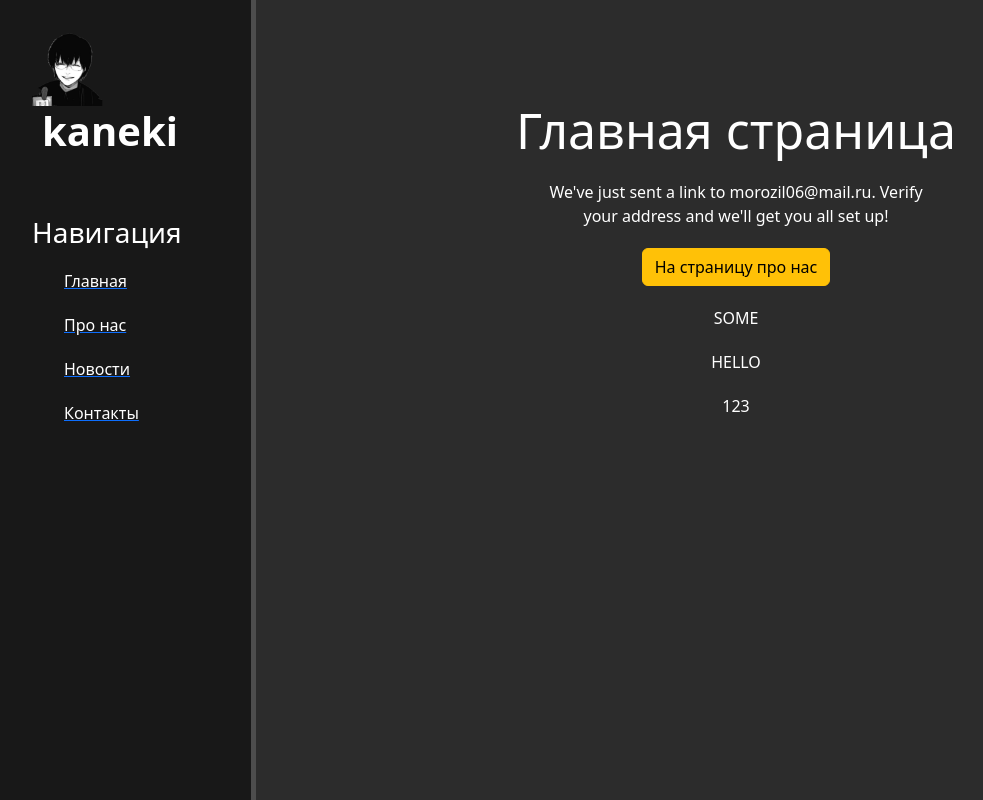
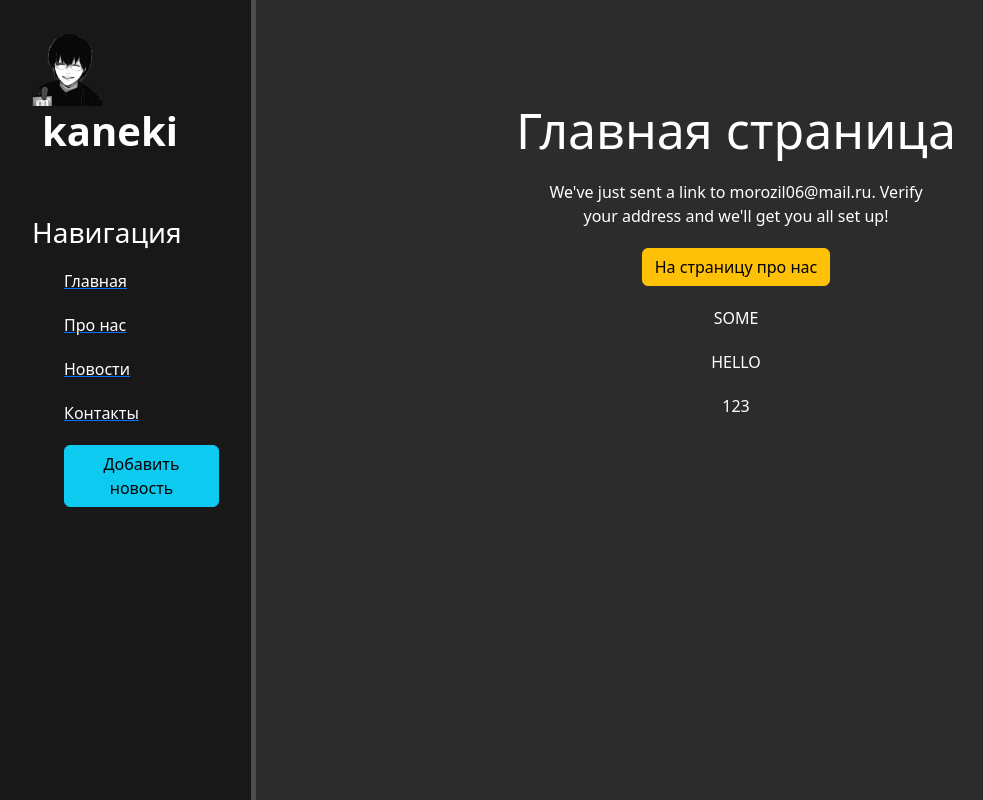
Before and after one commit to EgorMorozSSS/LessonsDjango, a Django app: page / in a window 1280 px wide. Shown: the whole page, without its empty margins (0-983 px from the left). Run offline with Django 5.2, Linux system fonts and the light colour scheme.

Commit message:
add new button w add news

```diff
--- a/Lesson2/main/templates/main/layout.html
+++ b/Lesson2/main/templates/main/layout.html
@@ -21,6 +21,7 @@
             <a href="{% url 'about' %}"><li><i class="fa-solid fa-address-card"></i> Про нас</li></a>
             <a href="{% url 'news_home' %}"><li><i class="fa-solid fa-paper-plane"></i>Новости</li></a>
             <a href=""><li><i class="fa-solid fa-paper-plane"></i>Контакты</li></a>
+            <a href=""><li><button class="btn btn-info"><i class="fa-solid fa-paper-plane"></i>Добавить новость</button></li></a>
         </ul>
     </aside>
     <main>
```
